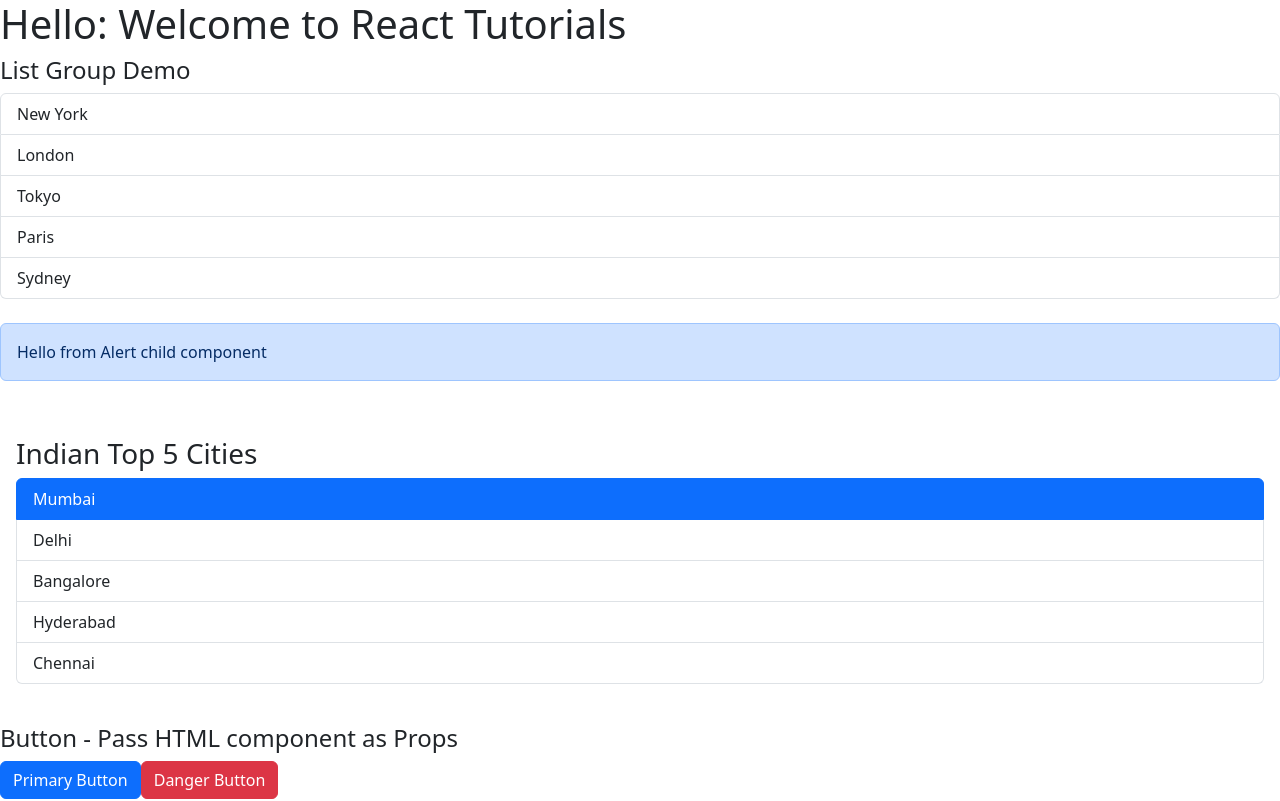
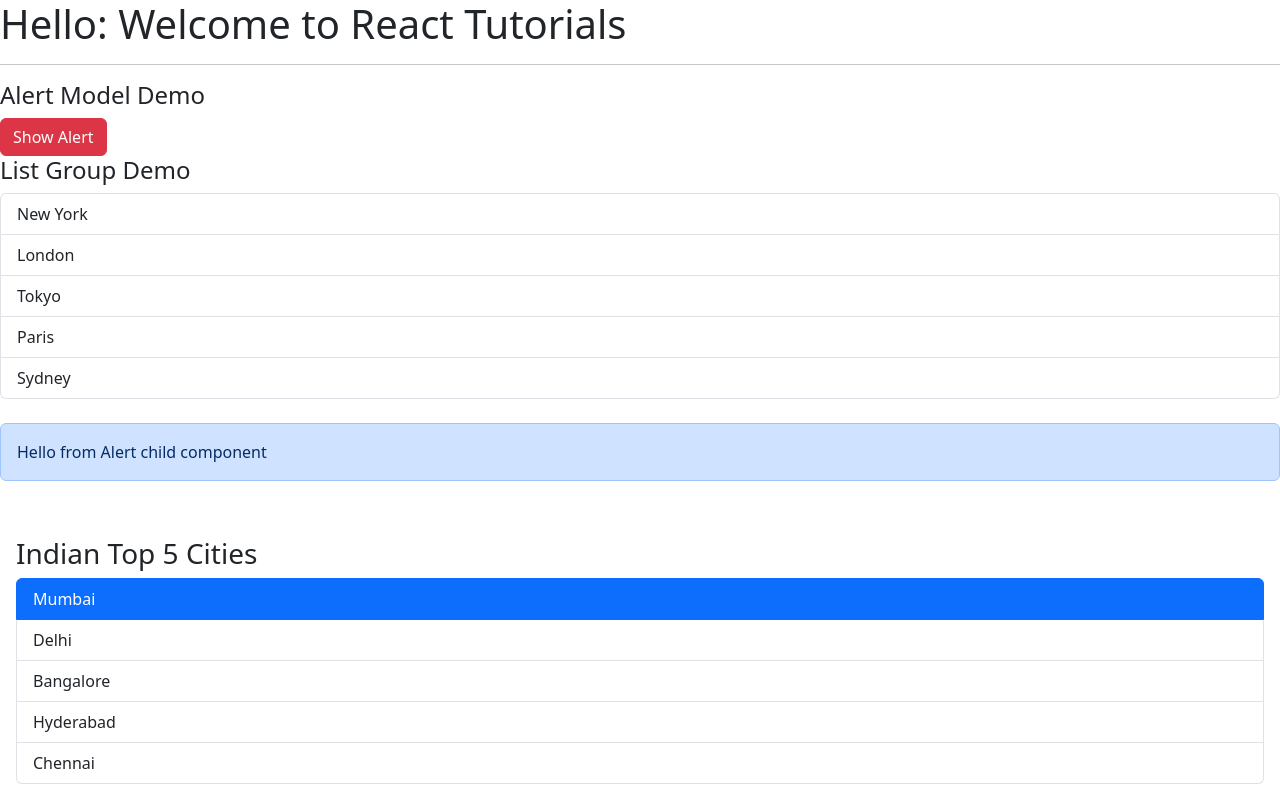
Before and after one commit to MadhuKumarGowda/React-concepts, a React (Vite) app in the folder react-app/: page / in a window 1280 px wide. Shown: the top 801 px of the page. Built offline with nearby package versions, Linux system fonts and the light colour scheme.

Commit message:
Alert Model implementation

```diff
--- a/react-app/src/App.tsx
+++ b/react-app/src/App.tsx
@@ -9,6 +9,7 @@ import PropsListGroup from "./components/PropsListGroup";
 import Alert from "./components/Alert";
 import Button from "./components/Button_passChild";
 import Button_prop from "./components/Button_prop";
+import Alert_model from "./components/Alert_model";
 
 /**
  * Main application component rendering various demo components.
@@ -35,6 +36,9 @@ function App() {
   return (
     <>
       <Message />
+      <hr />
+      <h4> Alert Model Demo</h4>
+      <Alert_model />
       <h4>List Group Demo</h4>
       <ListGroups />
       <br />
--- /dev/null
+++ b/react-app/src/components/Alert_model.tsx
@@ -0,0 +1,40 @@
+import { useState } from "react";
+import Button_passChild from "./Button_passChild";
+
+// Alert_model component displays a dismissible alert and a button to toggle its visibility
+const Alert_model = () => {
+  // State to track whether the alert is visible
+  const [alertVisible, setAlertVisible] = useState(false);
+
+  return (
+    <>
+      {/* Conditionally render the alert if alertVisible is true */}
+      {alertVisible && (
+        <div
+          className="alert alert-warning alert-dismissible fade show"
+          role="alert"
+        >
+          <strong>Holy guacamole!</strong> You should check in on some of those
+          fields below.
+          {/* Close button for the alert (does not update alertVisible state) */}
+          <button
+            type="button"
+            className="btn-close"
+            data-bs-dismiss="alert"
+            aria-label="Close"
+            onClick={() => setAlertVisible(false)}
+          ></button>
+        </div>
+      )}
+      {/* Button to toggle the alert visibility */}
+      <Button_passChild
+        color="danger"
+        onclick={() => setAlertVisible(!alertVisible)}
+      >
+        {alertVisible ? "Hide Alert" : "Show Alert"}
+      </Button_passChild>
+    </>
+  );
+};
+
+export default Alert_model;
```
